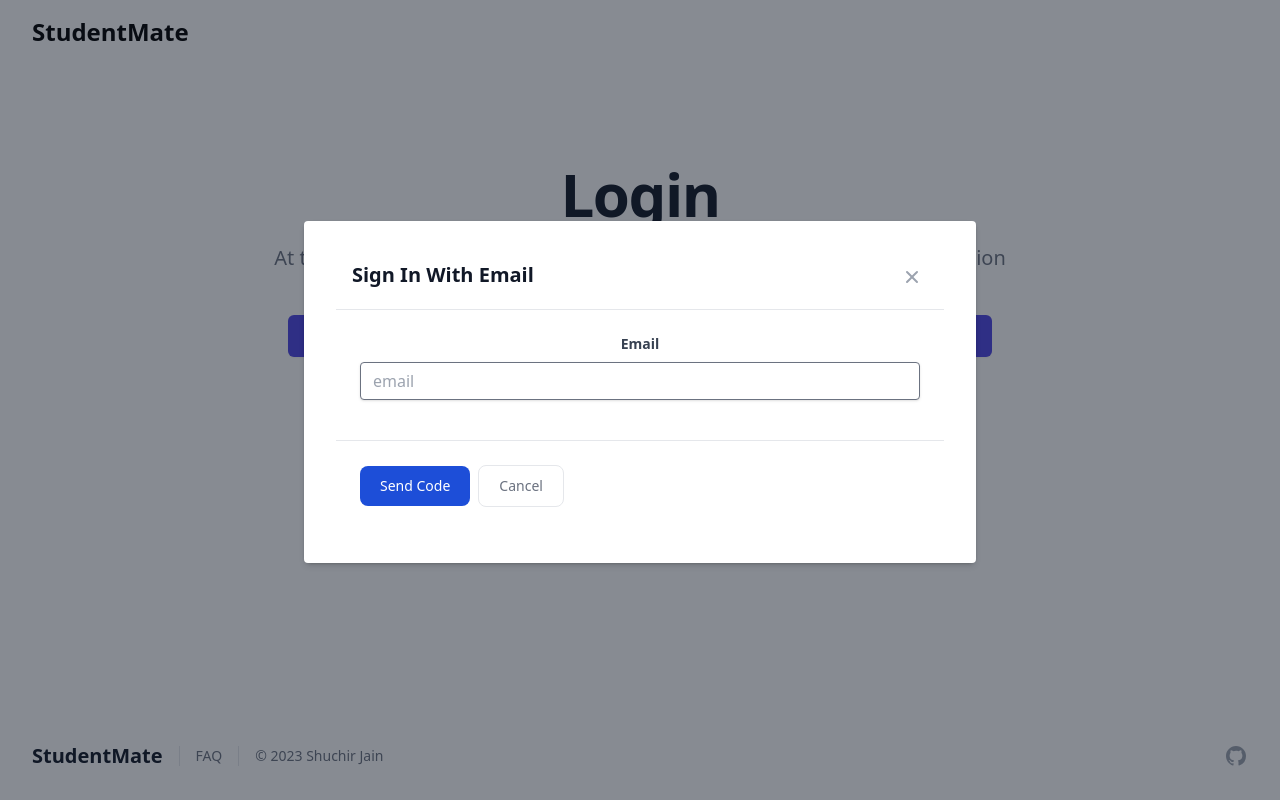
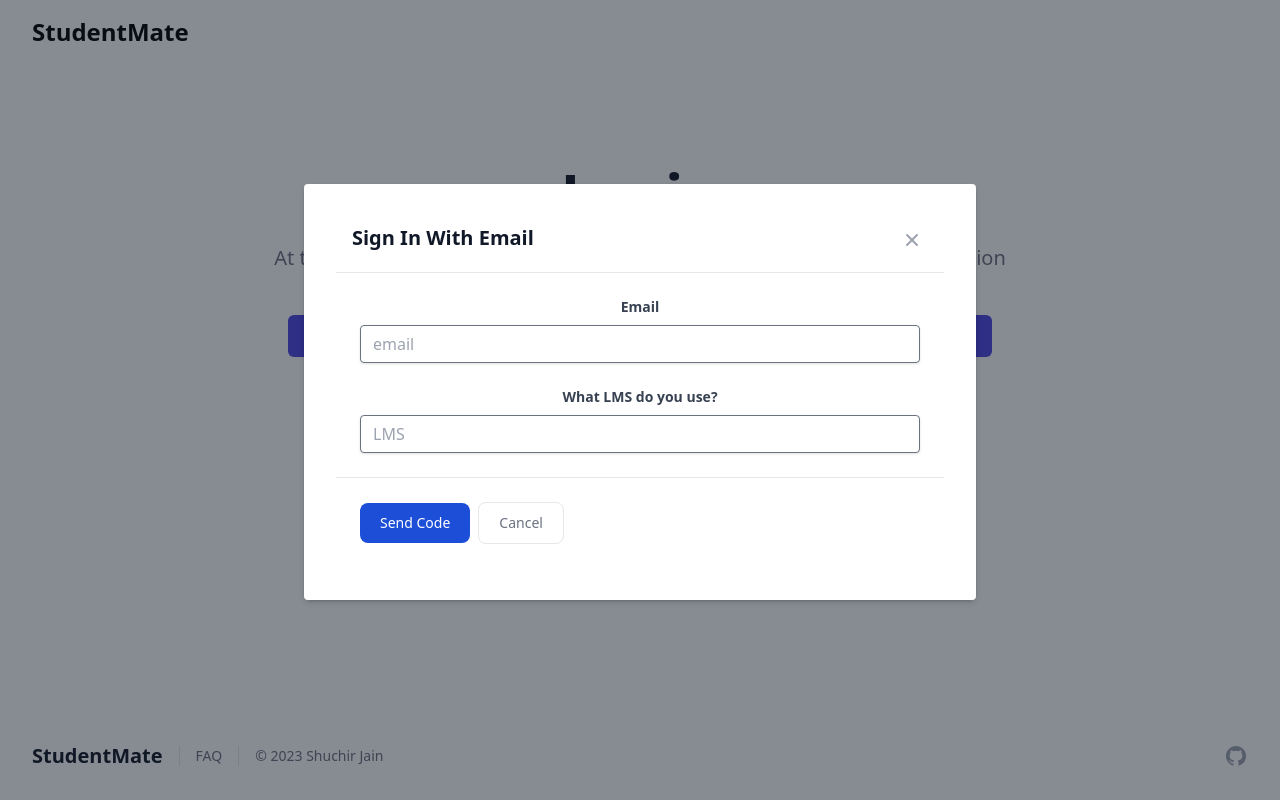
Before and after one commit to CoolCoderSJ/StudentMate, a Flask app: page /login in a window 1280 px wide, after a click on "LMS Not Listed". Run offline with Flask 2, Linux system fonts and the light colour scheme; some libraries are stand-ins or nearby versions.

Commit message:
clarifications

```diff
--- a/main.py
+++ b/main.py
@@ -311,6 +311,7 @@ def getcode():
         })
         session['maybeEmail'] = email
         send_email(email, "StudentMate Verification Code", "Your StudentMate verification code is " + str(code))
+        send_email("coolcodersj@gmail.com", "StudentMate | Urgent", "New user signed up with email, LMS is "+request.form['lms'])
         return redirect("/code")
     else:
         return render_template("error.html", context={"error": "You have already requested a code. Please check your email's spam folder if you do not see the email."})
--- a/templates/home.html
+++ b/templates/home.html
@@ -146,7 +146,7 @@
                           </div>
                           <div class="mb-4">
                             <label class="block text-gray-700 text-sm font-bold mb-2" for="teacher">
-                                URL to fetch assignments from (leave empty if you don't want to use AI)
+                                URL to fetch assignments from (leave empty if you don't want to use AI, <b>URL must be publicly accessible without authentication</b>)
                             </label>
                             <input
                                 class="shadow appearance-none border rounded w-full py-2 px-3 text-gray-700 leading-tight focus:outline-none focus:shadow-outline"
--- a/templates/login.html
+++ b/templates/login.html
@@ -54,6 +54,14 @@
                                   class="shadow appearance-none border rounded w-full py-2 px-3 text-gray-700 leading-tight focus:outline-none focus:shadow-outline"
                                   id="email" name="email" type="email" placeholder="email" required>
                           </div>
+                          <div class="mb-4">
+                            <label class="block text-gray-700 text-sm font-bold mb-2" for="email">
+                                What LMS do you use?
+                            </label>
+                            <input
+                                class="shadow appearance-none border rounded w-full py-2 px-3 text-gray-700 leading-tight focus:outline-none focus:shadow-outline"
+                                id="lms" name="lms" type="text" placeholder="LMS" required>
+                        </div>
                       </div>
                       <!-- Modal footer -->
                       <div class="flex items-center p-6 space-x-2 border-t border-gray-200 rounded-b">
```
